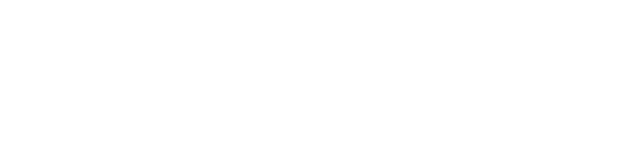
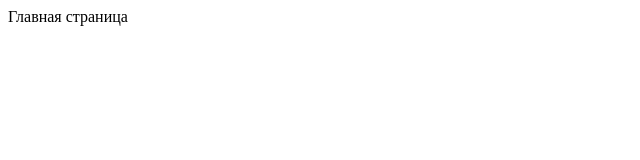
Before and after one commit to uksusovamaria/frontend_uksusova, a plain HTML site: page Index.html in a window 1280 px wide. Shown: the whole page, without its empty margins (0-640 px from the left). Drawn offline with Linux system fonts and the light colour scheme.

Commit message:
Update Index.html

```diff
--- a/Index.html
+++ b/Index.html
@@ -6,6 +6,7 @@
     <meta name="viewport" content="width=device-width, initial-scale=1.0">
     <title>Документ</title>
 </head>
+    Главная страница
 <body>
 </body>
 </html>
```
